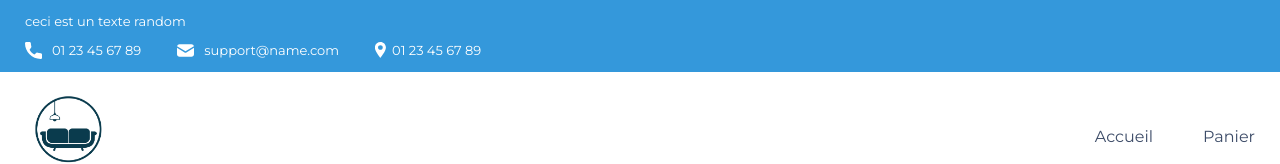
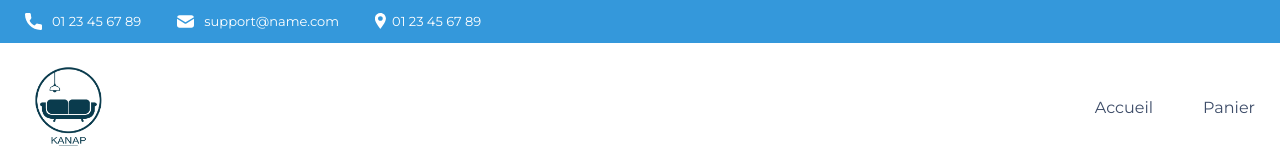
Before and after one commit to Startom78/Projet_5_OC_Kanap, a plain HTML site: page front/html/confirmation.html in a window 1280 px wide. Shown: the top 164 px of the page. Drawn offline with Linux system fonts and the light colour scheme; a script that the page names is missing.

Commit message:
First commit

```diff
--- a/front/html/confirmation.html
+++ b/front/html/confirmation.html
@@ -19,7 +19,6 @@
     <header>
       <div class="limitedWidthBlockContainer informations">
         <div class="limitedWidthBlock">
-          <p> ceci est un texte random </p>
           <ul>
             <li><img src="../images/icons/phone.svg" alt="logo de téléphone" class="informations__phone">01 23 45 67 89</li>
             <li><img src="../images/icons/mail.svg" alt="logo d'une enveloppe" class="informations__mail">support@name.com</li>
```
